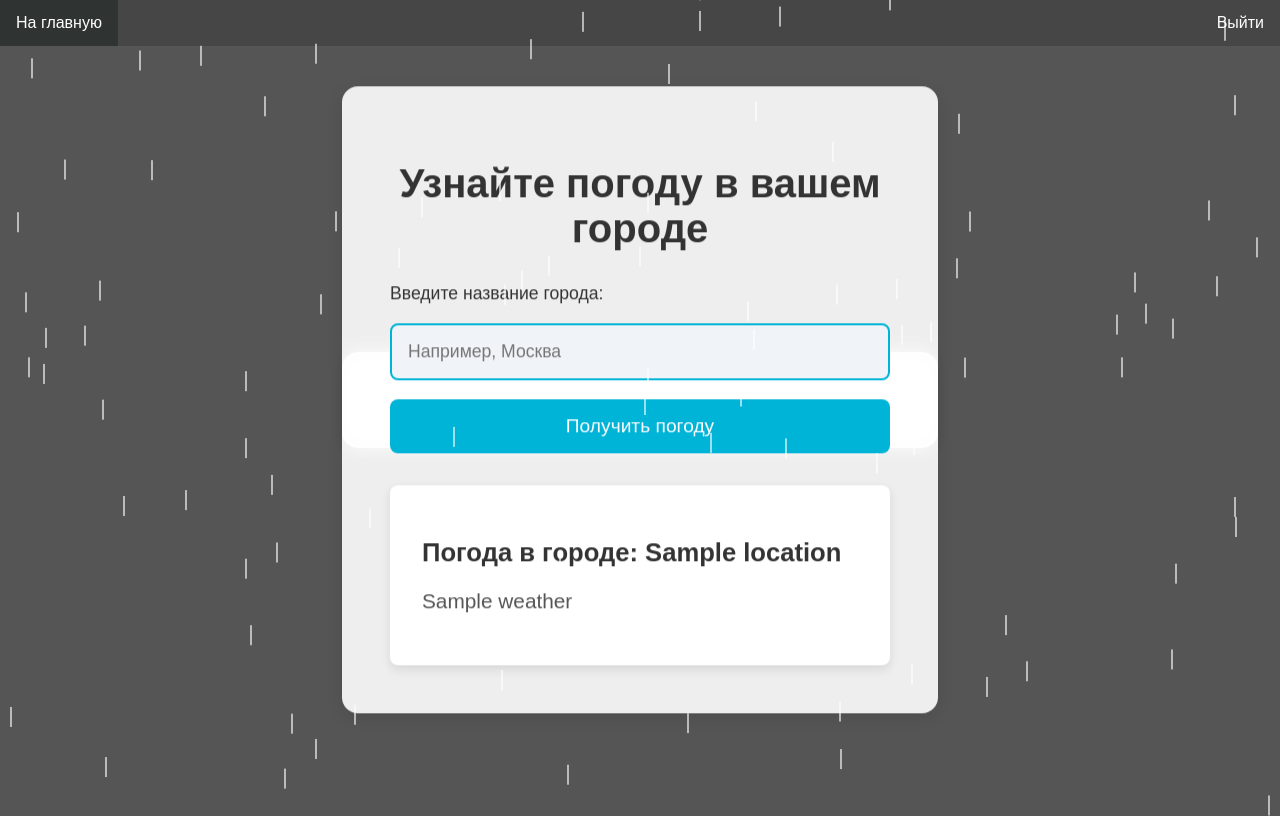
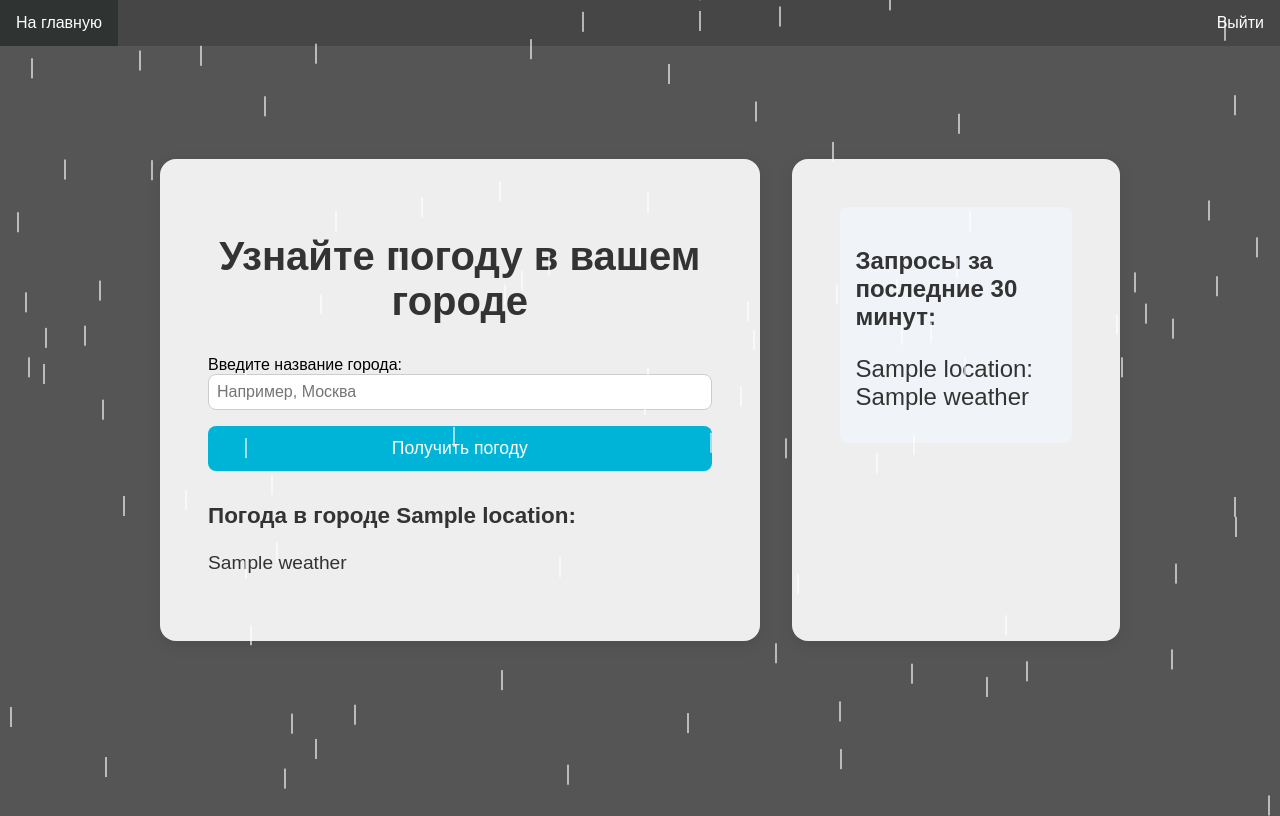
Before and after one commit to inksne/weather-FastAPI, a FastAPI app: template templates/auth_index.html in a window 1280 px wide. Run offline with FastAPI, Linux system fonts and the light colour scheme; the template is opened without the code that fills it: most values are stand-ins (such as "Sample title", 1, 10 or a date in 2020); parts of the project's set-up code (start-up, migrations or seed data) failed here and were passed over.

Commit message:
add history of requests with weather

```diff
--- a/templates/auth_index.html
+++ b/templates/auth_index.html
@@ -5,7 +5,6 @@
 {% block styles %}
     {{ super() }}
     <style>
-        /* Основные стили для страницы */
         body {
             font-family: 'Poppins', sans-serif;
             background-color: #555;
@@ -13,21 +12,39 @@
             padding: 0;
             height: 100vh;
             color: white;
-            display: block;
+            display: flex;
+            justify-content: center;
+            align-items: center;
         }
 
-        .container {
+        .content-container {
+            display: flex;
+            justify-content: space-between;
+            width: 80%;
+            max-width: 1200px;
+            margin: 0 auto;
+        }
+
+        .main-container {
             background-color: rgba(255, 255, 255, 0.9);
             padding: 3rem;
             border-radius: 16px;
-            width: 100%;
-            max-width: 500px;
+            width: 65%;
             box-shadow: 0 4px 15px rgba(0, 0, 0, 0.1);
             backdrop-filter: blur(10px);
-            position: absolute;
-            top: 50%;
-            left: 50%;
-            transform: translate(-50%, -50%);
+        }
+
+        .recent-requests-container {
+            background-color: rgba(255, 255, 255, 0.9);
+            padding: 3rem;
+            border-radius: 16px;
+            width: 30%;
+            box-shadow: 0 4px 15px rgba(0, 0, 0, 0.1);
+            backdrop-filter: blur(10px);
+            margin-left: 2rem;
+            display: flex;
+            flex-direction: column;
+            justify-content: flex-start;
         }
 
         h1 {
@@ -38,39 +55,53 @@
             color: #333;
         }
 
-        /* Стили формы */
+        .recent-requests {
+            background-color: #f0f4f8;
+            padding: 1rem;
+            border-radius: 8px;
+            max-height: 400px;
+            overflow-y: auto;
+        }
+
+        .recent-requests h3 {
+            color: #333;
+            font-size: 1.5rem;
+            margin-bottom: 1rem;
+        }
+
+        .recent-requests p {
+            color: #333;
+            font-size: 1.5rem;
+            margin-bottom: 1rem;
+        }
+
+        .weather-info {
+            margin-top: 1rem;
+            font-size: 1.2rem;
+            color: #333;
+        }
+
         form {
             display: flex;
             flex-direction: column;
-            gap: 1.2rem;
-        }
-
-        label {
-            font-size: 1.1rem;
-            font-weight: 500;
-            color: #333;
-            text-align: left;
+            margin-bottom: 2rem;
         }
 
         input[type="text"] {
-            padding: 1rem;
-            font-size: 1.1rem;
-            border: 2px solid #00b4d8;
+            padding: 0.5rem;
+            font-size: 1rem;
+            margin-bottom: 1rem;
             border-radius: 8px;
-            background-color: #f0f4f8;
-            outline: none;
-            transition: border 0.3s ease;
-        }
-
-        input[type="text"]:focus {
-            border-color: #0096c7;
+            border: 1px solid #ccc;
+            background-color: #fff;
+            color: #333;
         }
 
         button {
-            padding: 1rem;
+            padding: 0.75rem;
+            font-size: 1.1rem;
             background-color: #00b4d8;
             color: white;
-            font-size: 1.2rem;
             border: none;
             border-radius: 8px;
             cursor: pointer;
@@ -81,78 +112,46 @@
             background-color: #0096c7;
         }
 
-        /* Результат погоды */
-        .weather-result {
-            background-color: #ffffff;
-            padding: 2rem;
-            border-radius: 8px;
-            margin-top: 2rem;
-            box-shadow: 0 4px 10px rgba(0, 0, 0, 0.1);
-        }
-
-        .weather-result h2 {
-            font-size: 1.6rem;
-            color: #333;
-            font-weight: 600;
-        }
-
-        .weather-result p {
-            font-size: 1.3rem;
-            color: #555;
-            margin-top: 1rem;
-        }
-
-        /* Сообщение об ошибке */
         .error-message {
-            margin-top: 1.5rem;
-            color: #ff6347;
-            font-size: 1.1rem;
+            color: red;
+            font-weight: bold;
             text-align: center;
-        }
-
-        /* Адаптивность */
-        @media (max-width: 600px) {
-            .container {
-                padding: 2rem;
-            }
-
-            h1 {
-                font-size: 2rem;
-            }
-
-            button {
-                font-size: 1rem;
-            }
-
-            input[type="text"] {
-                font-size: 1rem;
-            }
         }
     </style>
 {% endblock %}
 
 {% block content %}
-    <div class="container">
+    <div class="content-container">
+        <div class="main-container">
             <h1>Узнайте погоду в вашем городе</h1>
 
-        <!-- Форма для ввода города всегда отображается -->
             <form action="/authenticated/get_weather" method="get">
-            <label for="location">Введите название города:</label>
+                <label for="location" style="color: black">Введите название города:</label>
                 <input type="text" id="location" name="location" required placeholder="Например, Москва">
                 <button type="submit">Получить погоду</button>
             </form>
 
-        <!-- Результат погоды -->
+            {% if error %}
+                <p class="error-message">{{ error }}</p>
+            {% endif %}
+
             {% if weather %}
-            <div class="weather-result">
-                <h2>Погода в городе: {{ location }}</h2>
+                <div class="weather-info">
+                    <h3>Погода в городе {{ location }}:</h3>
                     <p>{{ weather }}</p>
                 </div>
             {% endif %}
+        </div>
 
-        <!-- Сообщение об ошибке -->
-        {% if error %}
-            <p class="error-message">{{ error }}</p>
+        {% if recent_locations %}
+            <div class="recent-requests-container">
+                <div class="recent-requests">
+                    <h3>Запросы за последние 30 минут:</h3>
+                    {% for item in recent_locations %}
+                        <p>{{ item.location }}: {{ item.weather }}</p>
+                    {% endfor %}
+                </div>
+            </div>
         {% endif %}
     </div>
 {% endblock %}
--- a/templates/authenticated.html
+++ b/templates/authenticated.html
@@ -7,13 +7,12 @@
     <title>{{ title }}</title>
     {% block styles %}
         <style>
-            /* Основные стили для страницы */
             body {
                 margin: 0;
                 padding: 0;
                 width: 100%;
                 height: 100%;
-                background-color: #777; /* Серый фон */
+                background-color: #777;
                 overflow: hidden;
             }
 
@@ -51,37 +50,33 @@
                 padding-top: 60px;
             }
 
-            /* Контейнер для дождя */
             .rain {
                 position: absolute;
                 top: 0;
                 left: 0;
                 width: 100%;
                 height: 100%;
-                pointer-events: none; /* Капли не блокируют клики по другим элементам */
+                pointer-events: none;
                 z-index: 10;
             }
 
-            /* Капли дождя */
             .drop {
                 position: absolute;
                 width: 2px;
                 height: 20px;
-                background: rgba(255, 255, 255, 0.6); /* Белые капли дождя */
+                background: rgba(255, 255, 255, 0.6);
                 animation: fall linear infinite;
             }
 
-            /* Анимация падения капель */
             @keyframes fall {
                 0% {
-                    transform: translateY(-100px); /* Начальная позиция капли */
+                    transform: translateY(-100px);
                 }
                 100% {
-                    transform: translateY(100vh); /* Конечная позиция капли (ниже экрана) */
+                    transform: translateY(100vh);
                 }
             }
 
-            /* Случайная продолжительность анимации для капель */
             .drop:nth-child(odd) {
                 animation-duration: 1.2s;
             }
@@ -90,7 +85,6 @@
                 animation-duration: 1.5s;
             }
 
-            /* Случайные задержки для капель */
             .drop:nth-child(3n) {
                 animation-delay: 0.3s;
             }
@@ -107,7 +101,6 @@
 
 </head>
 <body>
-    <!-- Контейнер для дождя -->
     <div class="rain"></div>
 
     <div class="container">
@@ -115,25 +108,21 @@
     </div>
     {% block scripts %}
         <script>
-            // Функция для создания капель дождя
             function createRain() {
                 const rainContainer = document.querySelector('.rain');
-                const numberOfDrops = 100; // Количество капель дождя
+                const numberOfDrops = 100;
 
-                // Создаем капли
                 for (let i = 0; i < numberOfDrops; i++) {
                     const drop = document.createElement('div');
                     drop.classList.add('drop');
 
-                    // Случайное размещение капель по горизонтали
-                    drop.style.left = Math.random() * 100 + 'vw'; // Случайная позиция по горизонтали
-                    drop.style.animationDuration = Math.random() * 2 + 1 + 's'; // Случайная продолжительность анимации
+                    drop.style.left = Math.random() * 100 + 'vw';
+                    drop.style.animationDuration = Math.random() * 2 + 1 + 's';
 
                     rainContainer.appendChild(drop);
                 }
             }
 
-            // Запуск дождя после загрузки страницы
             window.onload = function() {
                 createRain();
             }
```
Also changed, not shown: templates/base.html (+8 -19 lines), templates/index.html (+13 -10 lines), templates/login.html (+18 -21 lines), templates/register.html (+10 -13 lines), templates/router.py (+108 -13 lines). Lines whose indentation alone changed are shown as unchanged.
